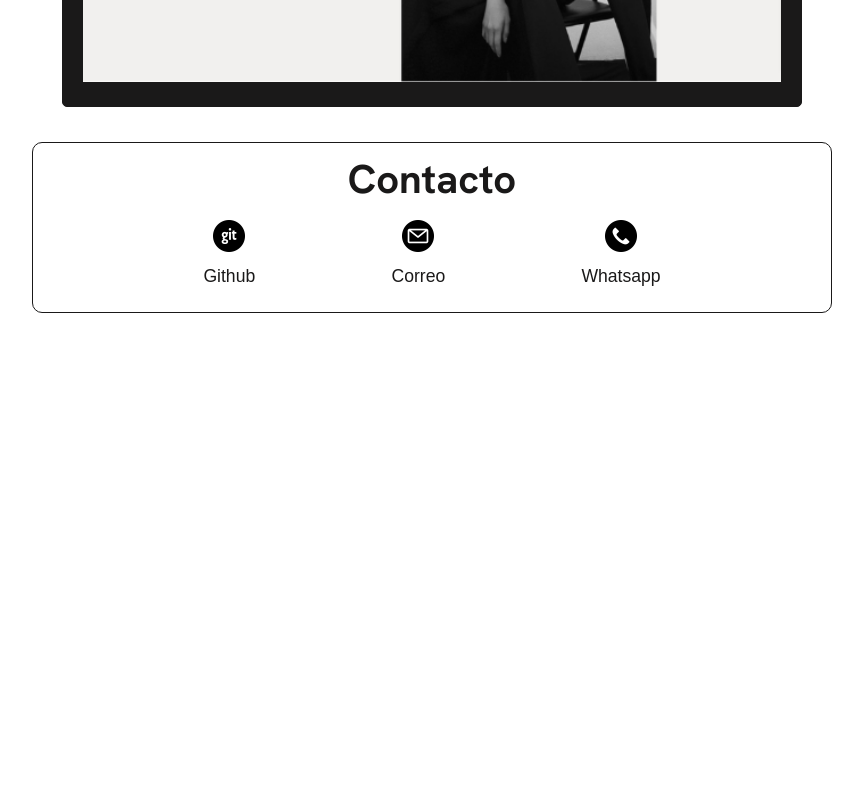
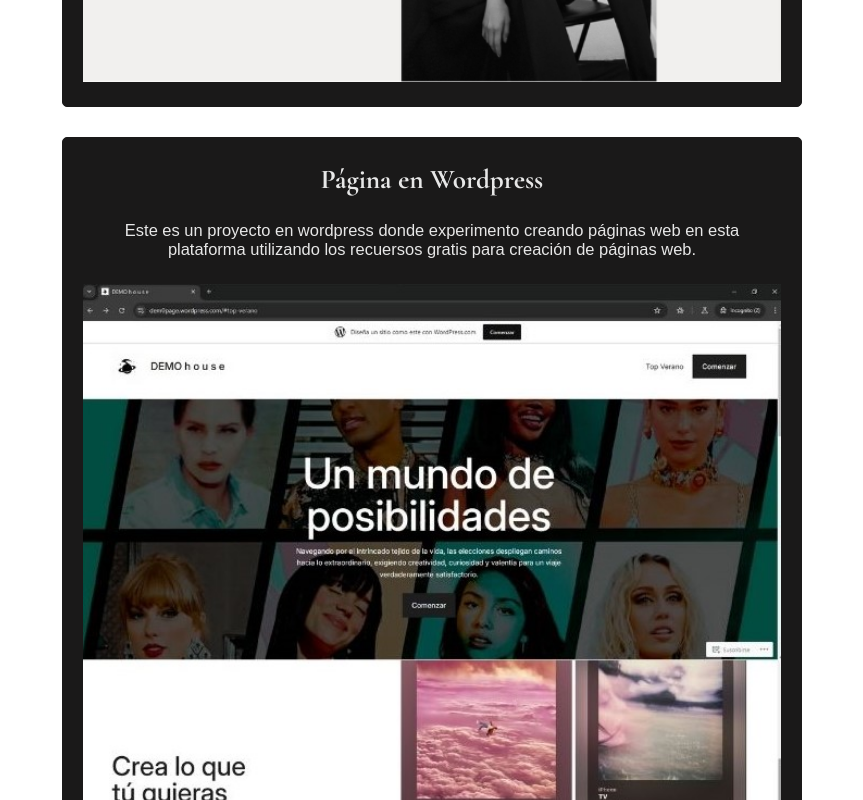
Before and after one commit to mnicamichel/cv, a plain HTML site: page index.html in a window 1280 px wide. Shown: the part 5420-6220 px from the top of the page, without its empty margins (208-1071 px from the left). Before the commit the page ends 5773 px from the top, so only its background shows below. Drawn offline with nearby package versions, Linux system fonts and the light colour scheme; a web font is replaced by a local one.

Commit message:
Update index.html wordpress section

```diff
--- a/index.html
+++ b/index.html
@@ -236,6 +236,17 @@
                     <a href="https://mnicamichel.github.io/demo.github.io/"  target="_blank"><img id="demo-img" src="img/fashion/fashion-page.png" alt=""></a>
                 </div>
             </div>
+
+            <div class="exp-container">
+                <h3>Página en Wordpress</h3>
+                <p class="parrafo">
+                    Este es un proyecto en wordpress donde experimento creando páginas web en esta plataforma
+                    utilizando los recuersos gratis para creación de páginas web.
+                </p>
+                <div class="exp-fashion-img">
+                    <a href="https://dem0page.wordpress.com/"><img id="demo-img" src="img/wordpress.jpg" alt=""></a>
+                </div>
+            </div>
         </div>
     </sections>
 
```
